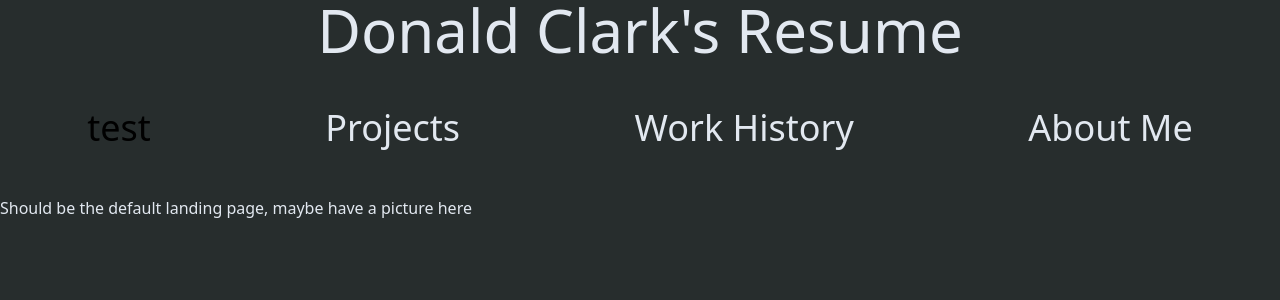
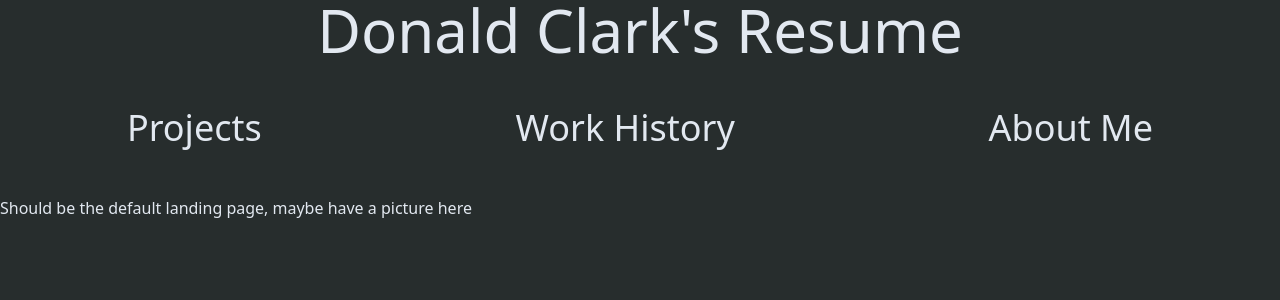
Before and after one commit to DonClark93/dc-resume, a React (Vite) app: page / in a window 1280 px wide. Shown: the top 300 px of the page. Built offline with nearby package versions, Linux system fonts and the light colour scheme.

Commit message:
updated main page

```diff
--- a/src/App.jsx
+++ b/src/App.jsx
@@ -39,16 +39,9 @@ function App() {
       <br></br>
       <br></br>
       <div className="flex text-4xl justify-around">
-        <ResumeButton updateView={updateView} activity={"test"}></ResumeButton>
-        <div className="  text-slate-200" onClick={() => updateView("projects")}>
-          Projects
-        </div>
-        <div className="  text-slate-200" onClick={() => updateView("work")}>
-          Work History
-        </div>
-        <div className="  text-slate-200" onClick={() => updateView("about")}>
-          About Me
-        </div>
+        <ResumeButton updateView={updateView} text={"Projects"} activity={"projects"}/>
+        <ResumeButton updateView={updateView} text={"Work History"} activity={"work"}/>
+        <ResumeButton updateView={updateView} text={"About Me"} activity={"about"}/>
       </div>
       <br></br>
       <br></br>
--- a/src/components/ResumeButton.jsx
+++ b/src/components/ResumeButton.jsx
@@ -1,7 +1,8 @@
 export default function ResumeButton(props) {
+
     return(
-        <div>
-            test
+        <div className="text-slate-200" onClick={() => props.updateView(props.activity)}>
+          {props.text}
         </div>
     )
 }
```
